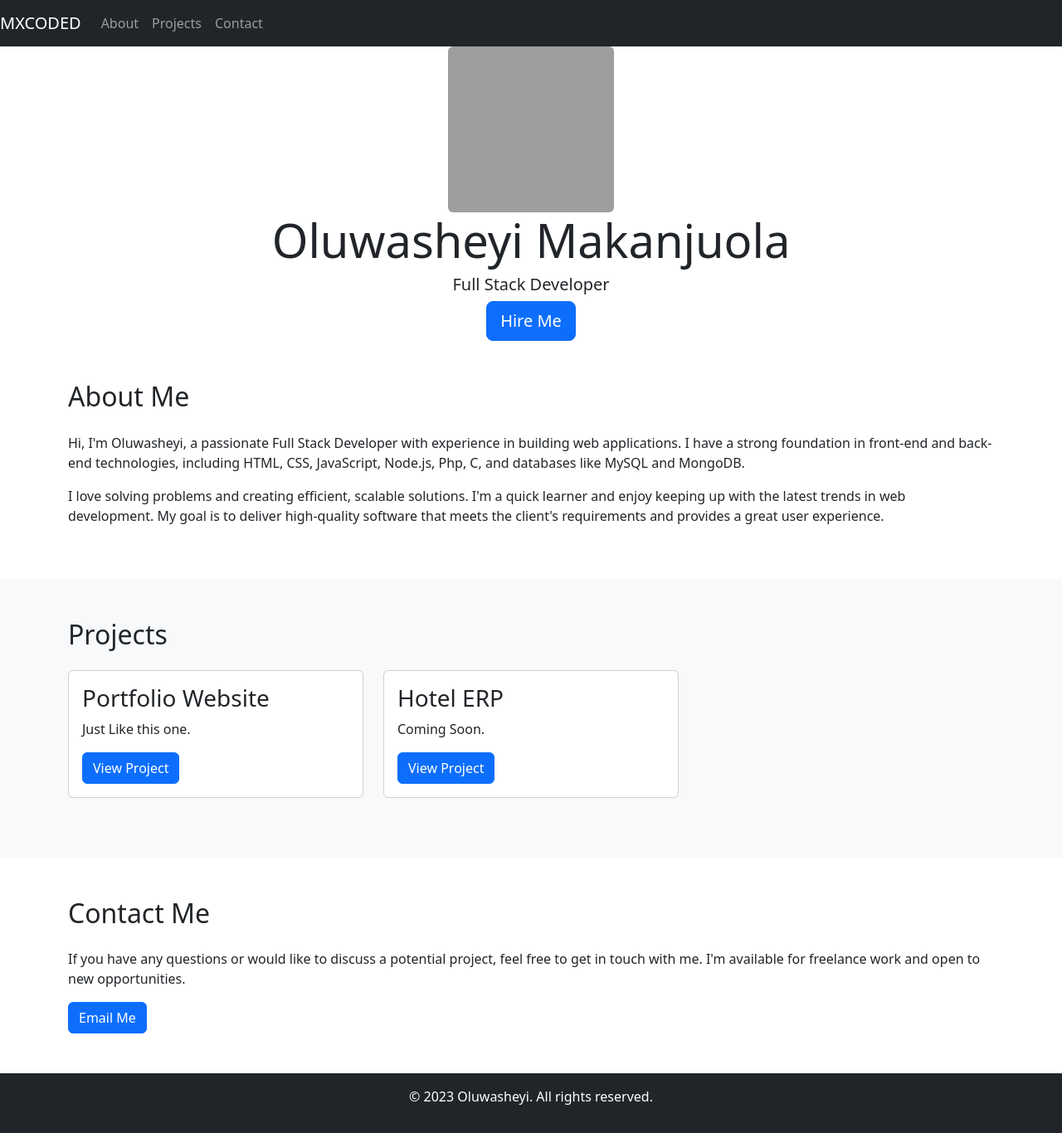
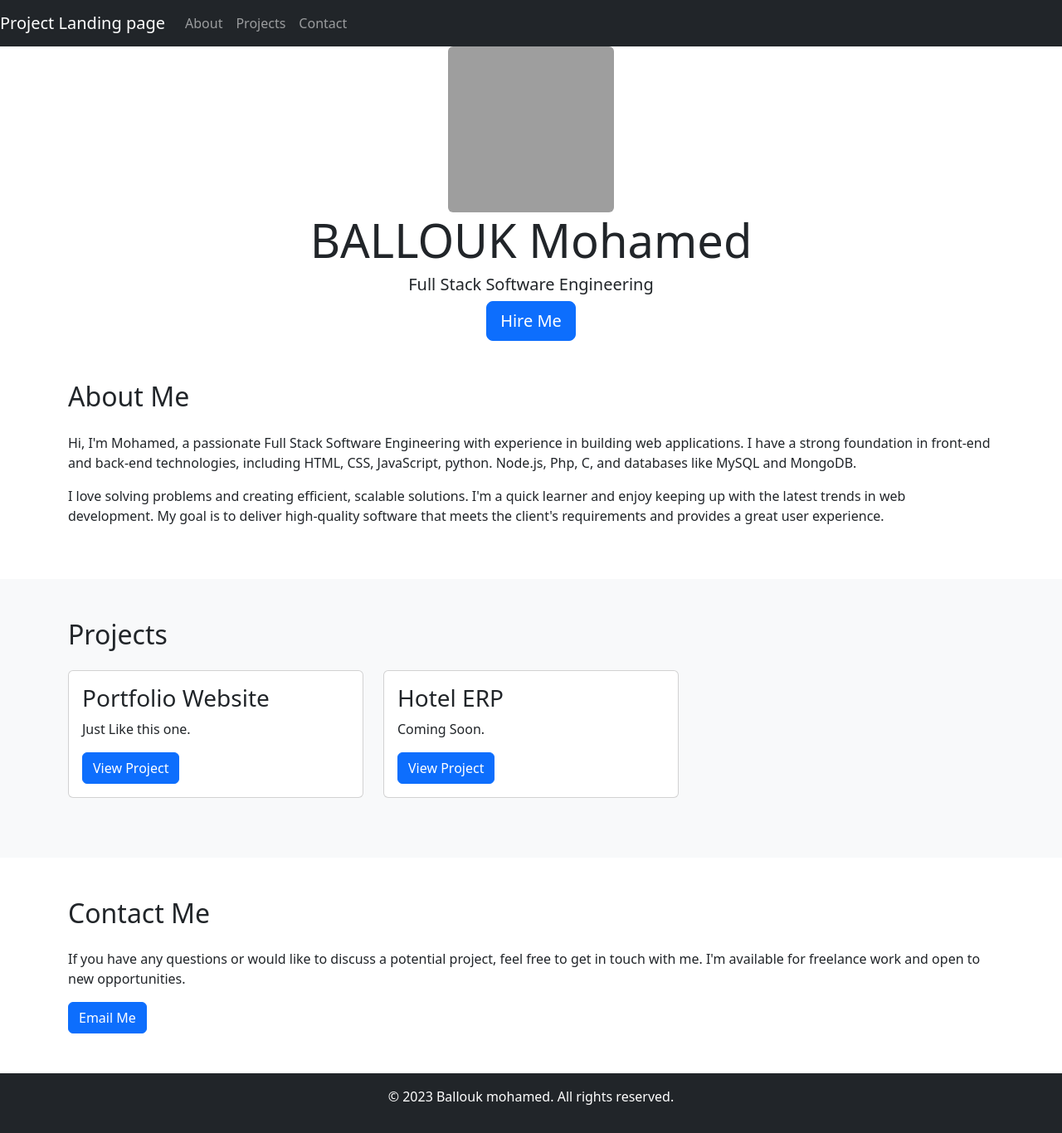
Before and after one commit to balmed/MyLandingPage, a Jekyll site: the page index.html, which Jekyll copies as it is, in a window 1280 px wide. Shown: the whole page at 83% size. Built offline with Jekyll 4.4.1, drawn with Linux system fonts in a browser that asks for light colours; grey boxes are pictures that could not be loaded.

Commit message:
Update index.html
modify code index 1

```diff
--- a/index.html
+++ b/index.html
@@ -3,13 +3,13 @@
 <head>
   <meta charset="UTF-8">
   <meta name="viewport" content="width=device-width, initial-scale=1.0">
-  <title>Full Stack Developer Portfolio</title>
+  <title>Full Stack Software Engineering Portfolio</title>
 <link href="https://cdn.jsdelivr.net/npm/bootstrap@5.3.0/dist/css/bootstrap.min.css" rel="stylesheet" integrity="sha384-9ndCyUaIbzAi2FUVXJi0CjmCapSmO7SnpJef0486qhLnuZ2cdeRhO02iuK6FUUVM" crossorigin="anonymous">
 </head>
 <body>
   <header>
     <nav class="navbar navbar-expand-lg navbar-dark bg-dark">
-      <a class="navbar-brand" href="#">MXCODED</a>
+      <a class="navbar-brand" href="#">Project Landing page</a>
       <button class="navbar-toggler" type="button" data-toggle="collapse" data-target="#navbarNav" aria-controls="navbarNav" aria-expanded="false" aria-label="Toggle navigation">
         <span class="navbar-toggler-icon"></span>
       </button>
@@ -32,8 +32,8 @@
   <section id="hero" class="jumbotron text-center">
     <div class="container">
       <img class="rounded" src="https://avatars.githubusercontent.com/u/97896663?v=4" alt="MyPhoto">
-      <h1 class="display-4">Oluwasheyi Makanjuola</h1>
-      <h2 class="lead">Full Stack Developer</h2>
+      <h1 class="display-4">BALLOUK Mohamed</h1>
+      <h2 class="lead">Full Stack Software Engineering</h2>
       <a href="#contact" class="btn btn-primary btn-lg">Hire Me</a>
     </div>
   </section>
@@ -42,7 +42,7 @@
     <div class="container">
       <h2 class="mb-4">About Me</h2>
       <p>
-        Hi, I'm Oluwasheyi, a passionate Full Stack Developer with experience in building web applications. I have a strong foundation in front-end and back-end technologies, including HTML, CSS, JavaScript, Node.js, Php, C, and databases like MySQL and MongoDB.
+        Hi, I'm Mohamed, a passionate Full Stack Software Engineering with experience in building web applications. I have a strong foundation in front-end and back-end technologies, including HTML, CSS, JavaScript, python. Node.js, Php, C, and databases like MySQL and MongoDB.
       </p>
       <p>
         I love solving problems and creating efficient, scalable solutions. I'm a quick learner and enjoy keeping up with the latest trends in web development. My goal is to deliver high-quality software that meets the client's requirements and provides a great user experience.
@@ -86,7 +86,7 @@
   </section>
 
   <footer class="bg-dark text-white text-center py-3">
-    <p>&copy; 2023 Oluwasheyi. All rights reserved.</p>
+    <p>&copy; 2023 Ballouk mohamed. All rights reserved.</p>
   </footer>
 
   <script src="https://code.jquery.com/jquery-3.6.0.min.js"></script>
```
